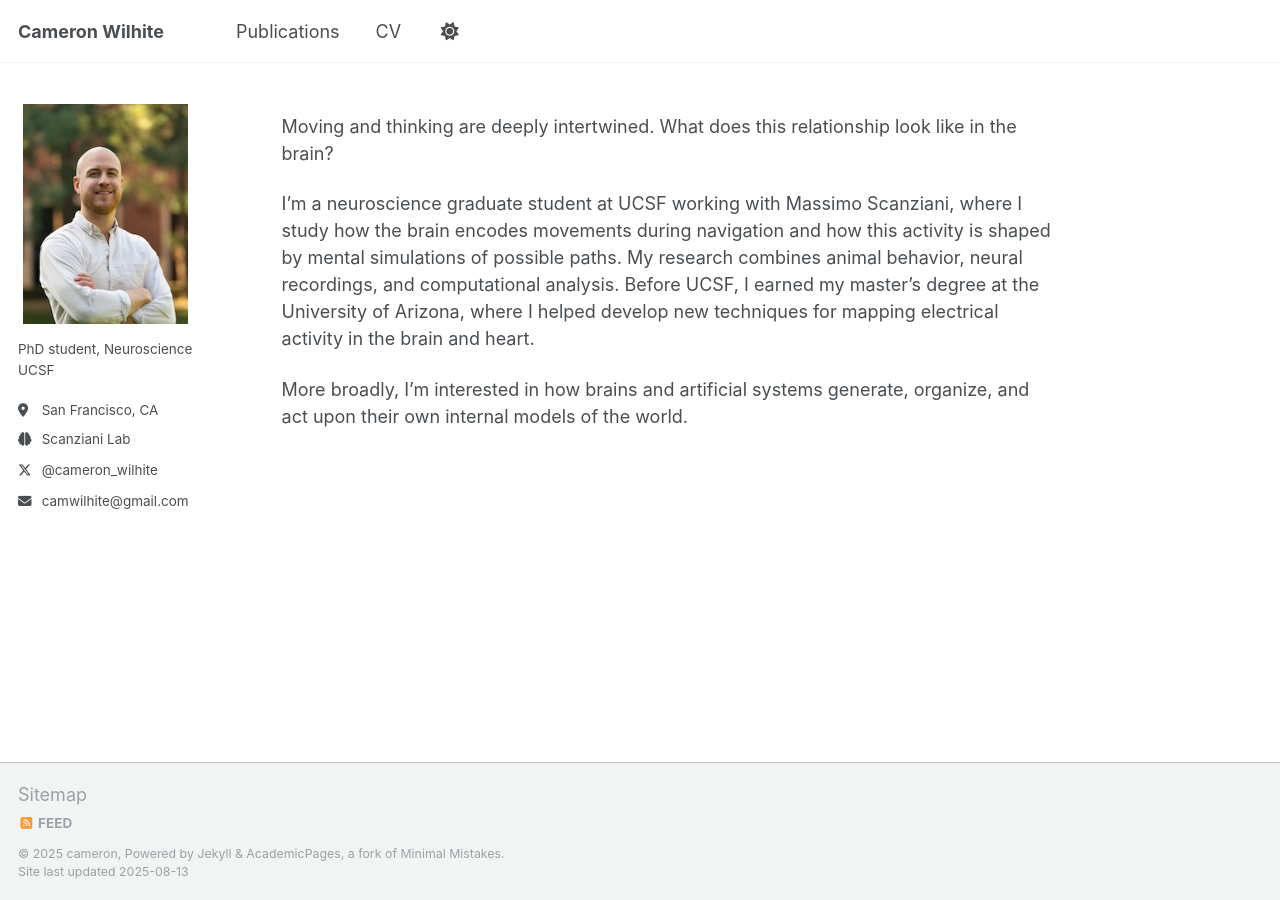
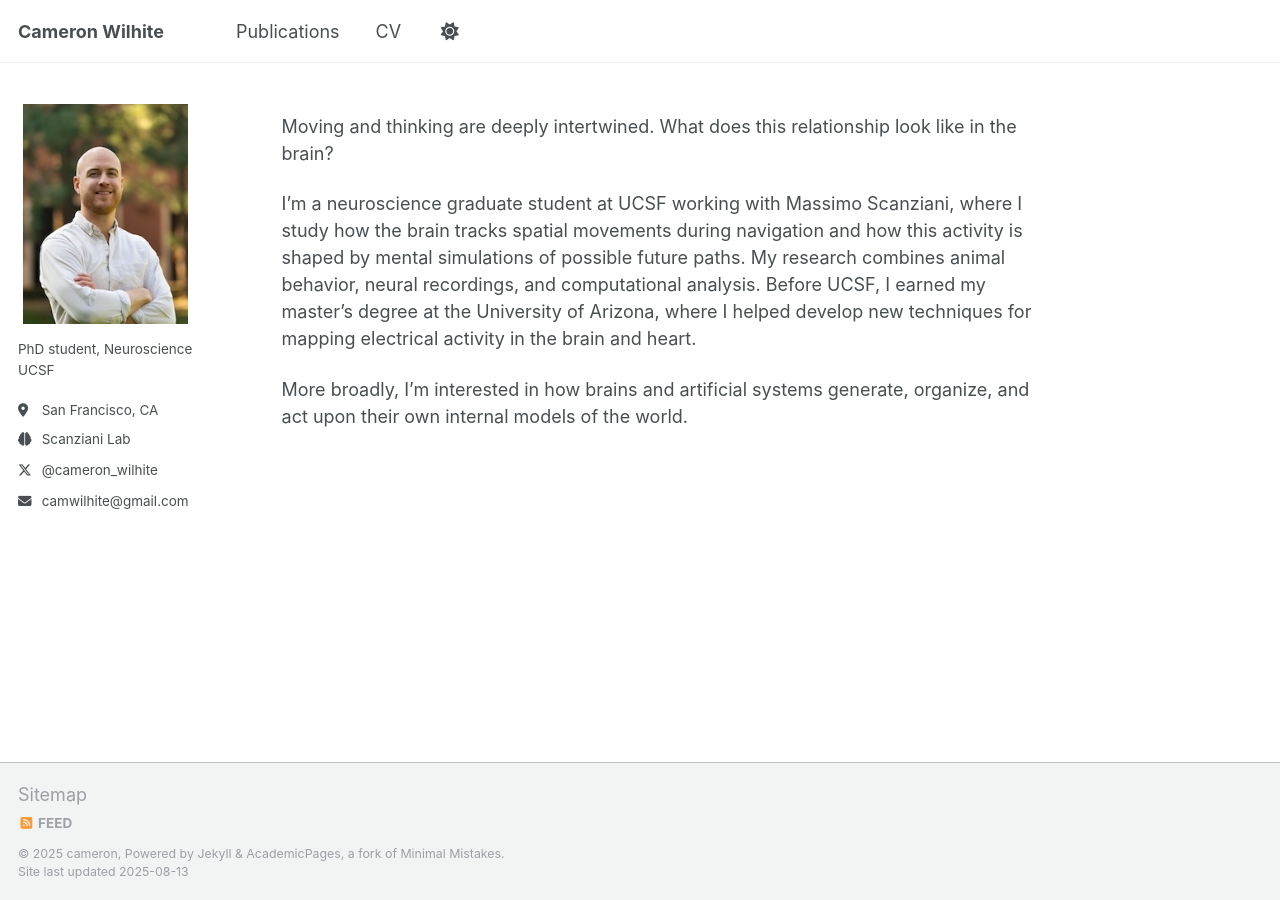
Before and after one commit to camwilhite/camwilhite.github.io, a Jekyll site: the page built from _pages/about.md, in a window 1280 px wide. Built offline with Jekyll 4.4.1, drawn with Linux system fonts in a browser that asks for light colours; a script that is not in the unit is left out.

Commit message:
Update about.md

```diff
--- a/_pages/about.md
+++ b/_pages/about.md
@@ -9,6 +9,6 @@ redirect_from:
 
 Moving and thinking are deeply intertwined. What does this relationship look like in the brain?
 
-I'm a neuroscience graduate student at UCSF working with Massimo Scanziani, where I study how the brain encodes movements during navigation and how this activity is shaped by mental simulations of possible paths. My research combines animal behavior, neural recordings, and computational analysis. Before UCSF, I earned my master's degree at the University of Arizona, where I helped develop new techniques for mapping electrical activity in the brain and heart.
+I'm a neuroscience graduate student at UCSF working with Massimo Scanziani, where I study how the brain tracks spatial movements during navigation and how this activity is shaped by mental simulations of possible future paths. My research combines animal behavior, neural recordings, and computational analysis. Before UCSF, I earned my master's degree at the University of Arizona, where I helped develop new techniques for mapping electrical activity in the brain and heart.
 
 More broadly, I'm interested in how brains and artificial systems generate, organize, and act upon their own internal models of the world.
```
